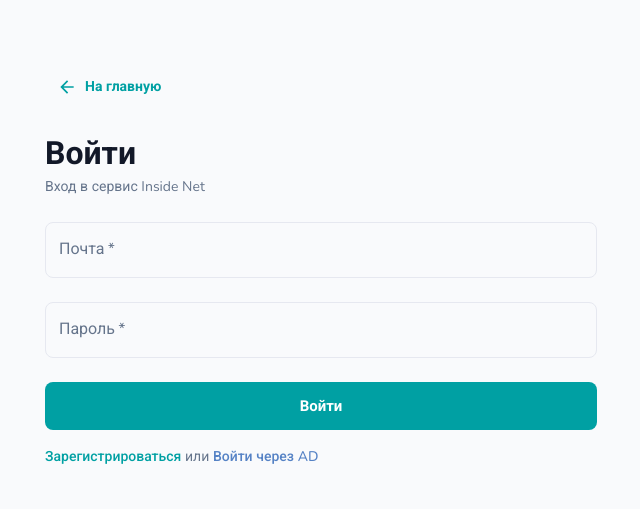
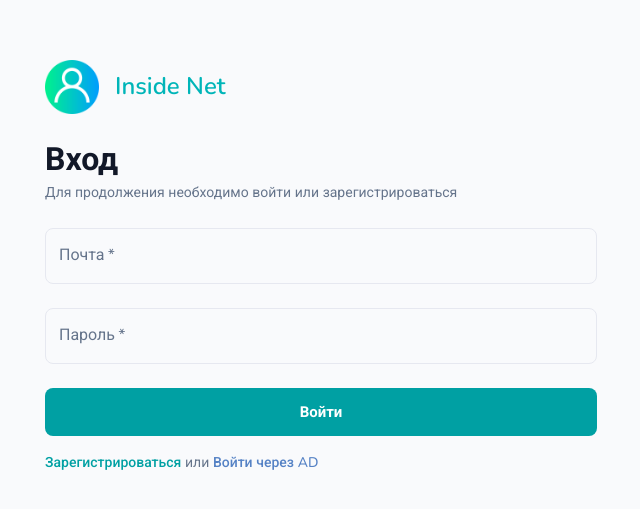
Before and after one commit to Sc222/skb-lab-inside-net, a React app in the folder Web/: page /login in a window 1280 px wide. Shown: the part 133-642 px from the top of the page, without its empty margins (319-959 px from the left). Built offline with nearby package versions, Linux system fonts and the light colour scheme.

Commit message:
New login page design

```diff
--- a/Web/src/Pages/loginPage.tsx
+++ b/Web/src/Pages/loginPage.tsx
@@ -2,10 +2,10 @@ import React, { FunctionComponent } from "react";
 import { useFormik } from "formik";
 import { Alert, Box, Button, Container, Link, TextField, Typography } from "@mui/material";
 import { Link as RouterLink, useLocation, useNavigate } from "react-router-dom";
-import ArrowBackIcon from "@mui/icons-material/ArrowBack";
 import { SiteRoute } from "../Typings/Enums/siteRoute";
 import * as yup from "yup";
 import { useAuthContext } from "../Contexts/authContext";
+import LogoAccent from "../assets/logo-accent.png";
 
 interface LoginPageProps {}
 
@@ -58,18 +58,44 @@ export const LoginPage: FunctionComponent<LoginPageProps> = () => {
       }}
     >
       <Container maxWidth="sm">
-        <RouterLink to={SiteRoute.home}>
-          <Button component="a" startIcon={<ArrowBackIcon fontSize="small" />}>
-            На главную
-          </Button>
-        </RouterLink>
         <form onSubmit={formik.handleSubmit}>
-          <Box sx={{ mt: 3, mb: 1 }}>
+          <Link
+            component={RouterLink}
+            to={SiteRoute.home}
+            sx={{ mt: 3, cursor: "pointer", color: "primary.light" }}
+            underline="none"
+          >
+            {/* TODO use old design on register page
+            <Box sx={{ mt: 3, mb: 1 }}>
             <Typography color="textPrimary" variant="h4">
               Войти
             </Typography>
             <Typography color="textSecondary" gutterBottom variant="body2">
               Вход в сервис Inside Net
+            </Typography>
+          </Box>
+            */}
+            <Box sx={{ p: 0, display: "flex", alignItems: "center", justifyContent: "start" }}>
+              <Box
+                component="img"
+                sx={{
+                  height: 54,
+                  width: 54,
+                }}
+                alt="Логотип компании"
+                src={LogoAccent}
+              />
+              <Typography color="inherit" variant="h5" sx={{ ml: 2 }}>
+                Inside Net
+              </Typography>
+            </Box>
+          </Link>
+          <Box sx={{ mt: 3, mb: 1 }}>
+            <Typography color="textPrimary" variant="h4">
+              Вход
+            </Typography>
+            <Typography color="textSecondary" gutterBottom variant="body2">
+              Для продолжения необходимо войти или зарегистрироваться
             </Typography>
           </Box>
           <TextField
```
